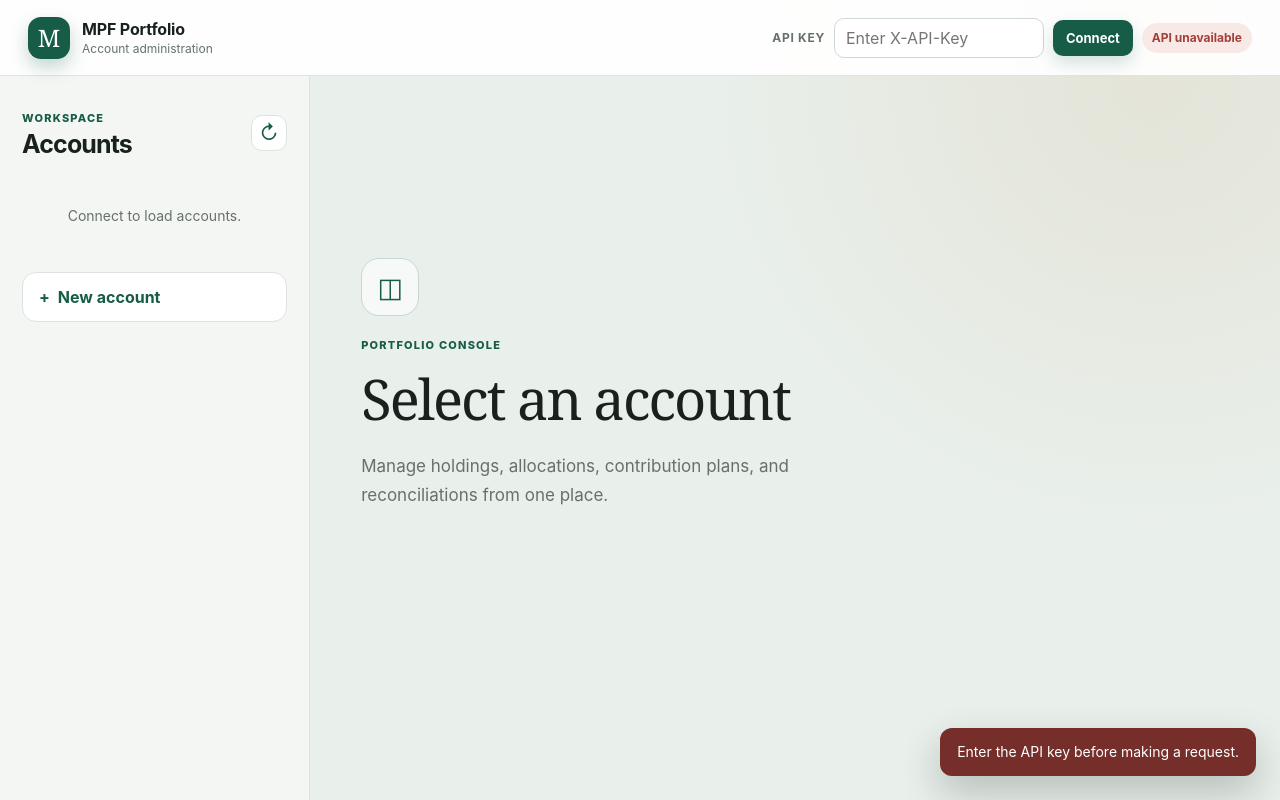
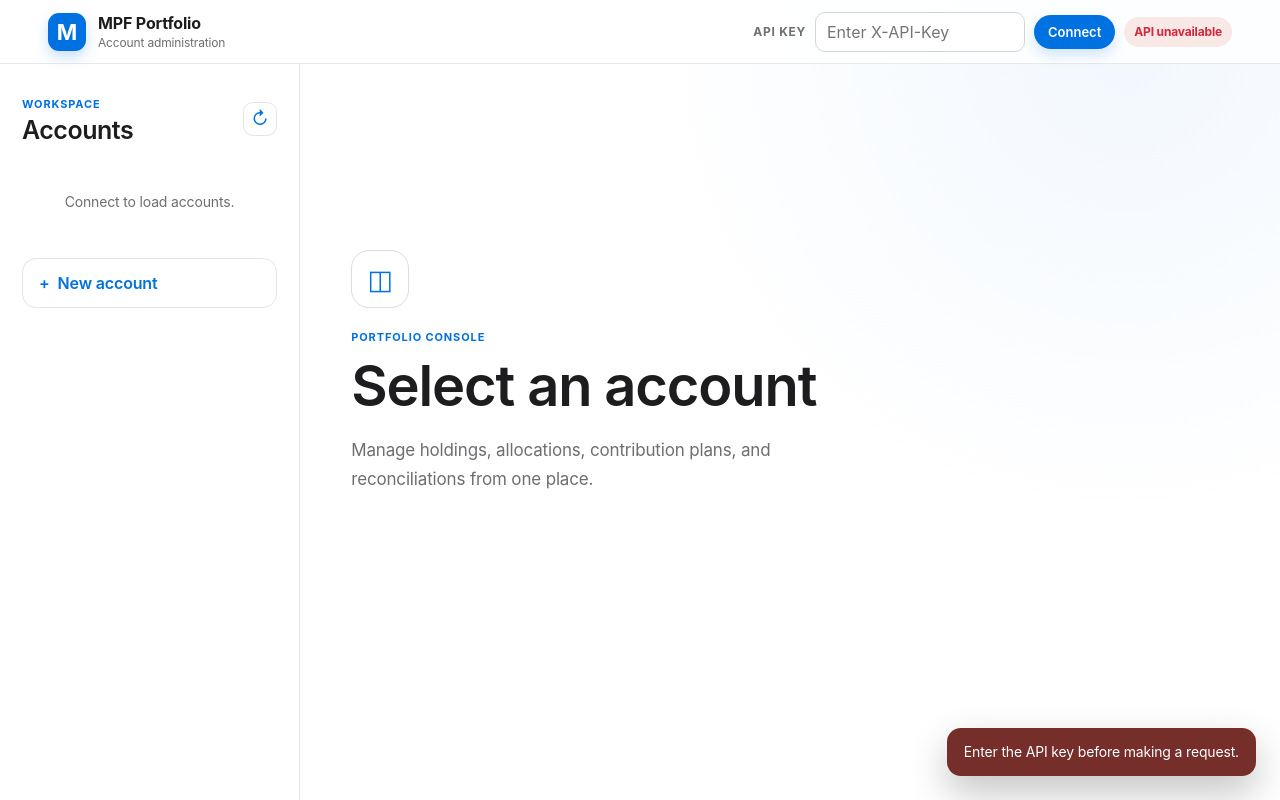
Before and after one commit to wahackr/MPF-Tracker, a website: page portfolio/public/index.html in a window 1280 px wide. Both pictures are taken after a click on the button "Refresh accounts". Drawn offline with Linux system fonts and the light colour scheme; no server answers.

Commit message:
feat(ui): Apple-style restyle of portfolio dashboard
- Restyle styles.css with Apple design: accent #0071e1, SF font stack,
  frosted sticky nav, pill buttons, segmented-control tabs
- Update holdings pie palette in app.js to the Apple ramp
- Preserve all CSS class hooks used by app.js

```diff
--- a/portfolio/public/app.js
+++ b/portfolio/public/app.js
@@ -516,9 +516,9 @@ async function loadHoldingsChart() {
       return;
     }
 
-    await loadFundNames(pricedFunds.map((fund) => fund.fund_id)).catch(() => {});
+    await loadFundNames(pricedFunds.map((fund) => fund.fund_id)).catch(() => { });
     if (state.selectedAccount?.account_id !== accountId) return;
-    const colors = ["#165c46", "#b8842d", "#397e9b", "#9b5f85", "#6e8e43", "#d1784b", "#6375a5", "#8b7657"];
+    const colors = ["#0071e1", "#af5815", "#248a3d", "#8b5fcf", "#c93f6b", "#0a86a8", "#5e8c3a", "#6e6e73"];
     let cursor = 0;
     const slices = pricedFunds.map((fund, index) => {
       const start = cursor;
--- a/portfolio/public/styles.css
+++ b/portfolio/public/styles.css
@@ -1,23 +1,31 @@
 :root {
-  --ink: #18211d;
-  --muted: #66716b;
-  --line: #dce3df;
+  --ink: #1d1d1f;
+  --muted: #6e6e73;
+  --line: #e4e4e9;
   --surface: #ffffff;
-  --surface-soft: #f3f6f4;
-  --canvas: #e9efeb;
-  --green: #165c46;
-  --green-dark: #0f4434;
-  --green-soft: #e1f1e9;
-  --gold: #b8842d;
-  --red: #a33f39;
-  --shadow: 0 16px 40px rgba(29, 55, 44, 0.08);
-  --radius: 18px;
+  --surface-soft: #f6f6f8;
+  --canvas: #ffffff;
+  --accent: #0071e1;
+  --accent-dark: #0058ad;
+  --accent-soft: #e8f2fd;
+  --green: #0071e1;
+  --green-dark: #0058ad;
+  --green-soft: #e8f2fd;
+  --gold: #af5815;
+  --red: #d7263d;
+  --success: #248a3d;
+  --success-dark: #1a6b2e;
+  --success-soft: #e6f3e9;
+  --shadow: 0 12px 32px rgba(0, 0, 0, 0.07);
+  --radius: 20px;
   font-family:
-    Inter, ui-sans-serif, system-ui, -apple-system, BlinkMacSystemFont, "Segoe UI",
-    sans-serif;
+    -apple-system, BlinkMacSystemFont, "SF Pro Display", "SF Pro Text",
+    "Helvetica Neue", Helvetica, Arial, sans-serif;
   color: var(--ink);
   background: var(--canvas);
   font-synthesis: none;
+  -apple-system-font: true;
+  letter-spacing: -0.01em;
 }
 
 * {
@@ -29,7 +37,7 @@ body {
   min-height: 100vh;
   margin: 0;
   background:
-    radial-gradient(circle at 90% 10%, rgba(184, 132, 45, 0.1), transparent 28rem),
+    radial-gradient(circle at 88% 6%, rgba(0, 113, 225, 0.05), transparent 30rem),
     var(--canvas);
 }
 
@@ -56,14 +64,14 @@ button {
   z-index: 20;
   top: 0;
   display: flex;
-  min-height: 76px;
+  min-height: 64px;
   align-items: center;
   justify-content: space-between;
   gap: 24px;
-  padding: 12px 28px;
-  border-bottom: 1px solid rgba(220, 227, 223, 0.9);
-  background: rgba(255, 255, 255, 0.92);
-  backdrop-filter: blur(18px);
+  padding: 10px clamp(20px, 4vw, 48px);
+  border-bottom: 1px solid rgba(228, 228, 233, 0.85);
+  background: rgba(255, 255, 255, 0.82);
+  backdrop-filter: saturate(180%) blur(20px);
 }
 
 .brand {
@@ -76,15 +84,16 @@ button {
 
 .brand-mark {
   display: grid;
-  width: 42px;
-  height: 42px;
+  width: 38px;
+  height: 38px;
   place-items: center;
-  border-radius: 13px;
+  border-radius: 11px;
   color: #fff;
-  background: var(--green);
-  font-family: Georgia, serif;
-  font-size: 24px;
-  box-shadow: 0 8px 18px rgba(22, 92, 70, 0.25);
+  background: var(--accent);
+  font-family: -apple-system, BlinkMacSystemFont, "SF Pro Display", sans-serif;
+  font-size: 22px;
+  font-weight: 700;
+  box-shadow: 0 6px 14px rgba(0, 113, 225, 0.22);
 }
 
 .brand strong,
@@ -122,14 +131,14 @@ button {
 
 .workspace {
   display: grid;
-  min-height: calc(100vh - 76px);
-  grid-template-columns: 310px minmax(0, 1fr);
+  min-height: calc(100vh - 64px);
+  grid-template-columns: 300px minmax(0, 1fr);
 }
 
 .sidebar {
-  padding: 30px 22px;
+  padding: 28px 22px;
   border-right: 1px solid var(--line);
-  background: rgba(248, 250, 249, 0.72);
+  background: var(--surface);
 }
 
 .content {
@@ -153,7 +162,8 @@ button {
 .account-hero h2,
 .empty-state h2 {
   margin: 0;
-  letter-spacing: -0.035em;
+  letter-spacing: -0.02em;
+  font-weight: 600;
 }
 
 .section-heading h1 {
@@ -162,27 +172,27 @@ button {
 }
 
 .eyebrow {
-  color: var(--green);
+  color: var(--accent);
   font-size: 11px;
-  font-weight: 800;
-  letter-spacing: 0.11em;
+  font-weight: 700;
+  letter-spacing: 0.08em;
   text-transform: uppercase;
 }
 
 .icon-button {
   display: grid;
-  width: 36px;
-  height: 36px;
+  width: 34px;
+  height: 34px;
   place-items: center;
   border: 1px solid var(--line);
-  border-radius: 11px;
-  color: var(--green);
+  border-radius: 10px;
+  color: var(--accent);
   background: var(--surface);
-  font-size: 20px;
+  font-size: 18px;
 }
 
 .icon-button:hover {
-  border-color: var(--green);
+  border-color: var(--accent);
   transform: rotate(12deg);
 }
 
@@ -209,9 +219,9 @@ button {
 }
 
 .account-item.active {
-  border-color: #b9d8ca;
-  background: var(--green-soft);
-  box-shadow: inset 3px 0 var(--green);
+  border-color: #cfe3fb;
+  background: var(--accent-soft);
+  box-shadow: inset 3px 0 var(--accent);
 }
 
 .account-item strong,
@@ -248,8 +258,8 @@ button {
 
 .create-account-card summary {
   padding: 14px 16px;
-  color: var(--green);
-  font-weight: 750;
+  color: var(--accent);
+  font-weight: 600;
   list-style: none;
 }
 
@@ -284,18 +294,17 @@ button {
   height: 58px;
   margin-bottom: 22px;
   place-items: center;
-  border: 1px solid #c9d7cf;
+  border: 1px solid #d8dde6;
   border-radius: 18px;
-  color: var(--green);
+  color: var(--accent);
   background: rgba(255, 255, 255, 0.65);
   font-size: 27px;
 }
 
 .empty-state h2 {
   margin-top: 8px;
-  font-family: Georgia, serif;
   font-size: clamp(36px, 5vw, 56px);
-  font-weight: 500;
+  font-weight: 600;
 }
 
 .empty-state p {
@@ -316,9 +325,8 @@ button {
 
 .account-hero h2 {
   margin-top: 7px;
-  font-family: Georgia, serif;
   font-size: clamp(34px, 4vw, 52px);
-  font-weight: 500;
+  font-weight: 600;
 }
 
 .account-hero p {
@@ -354,8 +362,8 @@ button {
 }
 
 .status-good {
-  color: var(--green-dark);
-  background: var(--green-soft);
+  color: var(--success-dark);
+  background: var(--success-soft);
 }
 
 .status-bad {
@@ -366,32 +374,34 @@ button {
 .tabs {
   display: flex;
   overflow-x: auto;
-  gap: 6px;
+  gap: 4px;
   padding: 5px;
   border: 1px solid var(--line);
-  border-radius: 14px;
-  background: rgba(255, 255, 255, 0.55);
+  border-radius: 16px;
+  background: var(--surface-soft);
 }
 
 .tab {
   flex: 0 0 auto;
   padding: 9px 15px;
   border: 0;
-  border-radius: 10px;
+  border-radius: 12px;
   color: var(--muted);
   background: transparent;
   font-size: 14px;
-  font-weight: 700;
+  font-weight: 600;
+  transition: background 160ms ease, color 160ms ease, box-shadow 160ms ease;
 }
 
 .tab:hover {
-  color: var(--green);
+  color: var(--ink);
+  background: rgba(0, 0, 0, 0.04);
 }
 
 .tab.active {
-  color: #fff;
-  background: var(--green);
-  box-shadow: 0 5px 12px rgba(22, 92, 70, 0.18);
+  color: var(--ink);
+  background: var(--surface);
+  box-shadow: 0 2px 8px rgba(0, 0, 0, 0.12);
 }
 
 .tab-panel {
@@ -427,8 +437,8 @@ button {
 
 .valuation-metrics article:nth-child(2) strong {
   font-family: inherit;
-  font-size: 23px;
-  font-weight: 750;
+  font-size: 22px;
+  font-weight: 600;
 }
 
 .holdings-allocation-card .card-heading {
@@ -529,10 +539,10 @@ button {
 .metric-card strong {
   display: block;
   margin: 12px 0 4px;
-  color: var(--green);
-  font-family: Georgia, serif;
-  font-size: 36px;
-  font-weight: 500;
+  color: var(--ink);
+  font-size: 34px;
+  font-weight: 600;
+  letter-spacing: -0.02em;
 }
 
 .metric-card small {
@@ -593,8 +603,8 @@ select {
 
 input:focus,
 select:focus {
-  border-color: var(--green);
-  box-shadow: 0 0 0 3px rgba(22, 92, 70, 0.12);
+  border-color: var(--accent);
+  box-shadow: 0 0 0 3px rgba(0, 113, 225, 0.14);
 }
 
 .checkbox-label {
@@ -609,7 +619,7 @@ select:focus {
 .checkbox-label input {
   width: 17px;
   min-height: auto;
-  accent-color: var(--green);
+  accent-color: var(--accent);
 }
 
 .field-grid {
@@ -629,10 +639,10 @@ select:focus {
 
 .button {
   min-height: 40px;
-  padding: 9px 16px;
+  padding: 9px 18px;
   border: 0;
-  border-radius: 10px;
-  font-weight: 750;
+  border-radius: 999px;
+  font-weight: 600;
   transition: transform 120ms ease, box-shadow 120ms ease, background 120ms ease;
 }
 
@@ -648,12 +658,12 @@ select:focus {
 
 .button-primary {
   color: #fff;
-  background: var(--green);
-  box-shadow: 0 7px 16px rgba(22, 92, 70, 0.18);
+  background: var(--accent);
+  box-shadow: 0 6px 14px rgba(0, 113, 225, 0.18);
 }
 
 .button-primary:hover {
-  background: var(--green-dark);
+  background: var(--accent-dark);
 }
 
 .button-danger {
@@ -662,8 +672,8 @@ select:focus {
 }
 
 .button-small {
-  min-height: 36px;
-  padding: 7px 13px;
+  min-height: 34px;
+  padding: 6px 14px;
   font-size: 13px;
 }
 
@@ -673,10 +683,10 @@ select:focus {
 
 .text-button {
   border: 0;
-  color: var(--green);
+  color: var(--accent);
   background: transparent;
   font-size: 13px;
-  font-weight: 750;
+  font-weight: 600;
 }
 
 .text-button:hover {
@@ -742,7 +752,7 @@ select:focus {
 
 .fund-suggestion:hover,
 .fund-suggestion:focus-visible {
-  background: var(--green-soft);
+  background: var(--accent-soft);
 }
 
 .fund-suggestion strong,
@@ -772,8 +782,8 @@ select:focus {
 }
 
 .total-badge.valid {
-  color: var(--green-dark);
-  background: var(--green-soft);
+  color: var(--success-dark);
+  background: var(--success-soft);
 }
 
 .table-wrap {
@@ -793,17 +803,17 @@ table {
 th,
 td {
   padding: 13px 15px;
-  border-bottom: 1px solid #e8edea;
+  border-bottom: 1px solid #ececf0;
   text-align: left;
   white-space: nowrap;
 }
 
 th {
-  color: var(--muted);
+  color: var(--ink);
   background: var(--surface-soft);
-  font-size: 11px;
-  letter-spacing: 0.06em;
-  text-transform: uppercase;
+  font-size: 12px;
+  font-weight: 600;
+  letter-spacing: 0.01em;
 }
 
 tr:last-child td {
@@ -817,8 +827,8 @@ tr:last-child td {
 }
 
 .value-positive {
-  color: var(--green);
-  font-weight: 700;
+  color: var(--success);
+  font-weight: 600;
 }
 
 .value-muted {
@@ -828,7 +838,7 @@ tr:last-child td {
 .callout {
   margin-bottom: 18px;
   padding: 18px 20px;
-  border-left: 4px solid var(--gold);
+  border-left: 4px solid var(--accent);
   box-shadow: none;
 }
 
@@ -845,10 +855,10 @@ tr:last-child td {
   bottom: 24px;
   max-width: min(420px, calc(100vw - 48px));
   padding: 14px 17px;
-  border-radius: 12px;
+  border-radius: 14px;
   color: #fff;
-  background: var(--green-dark);
-  box-shadow: 0 16px 38px rgba(13, 38, 29, 0.24);
+  background: #1d1d1f;
+  box-shadow: 0 16px 38px rgba(0, 0, 0, 0.24);
   font-size: 14px;
   line-height: 1.45;
 }
```
